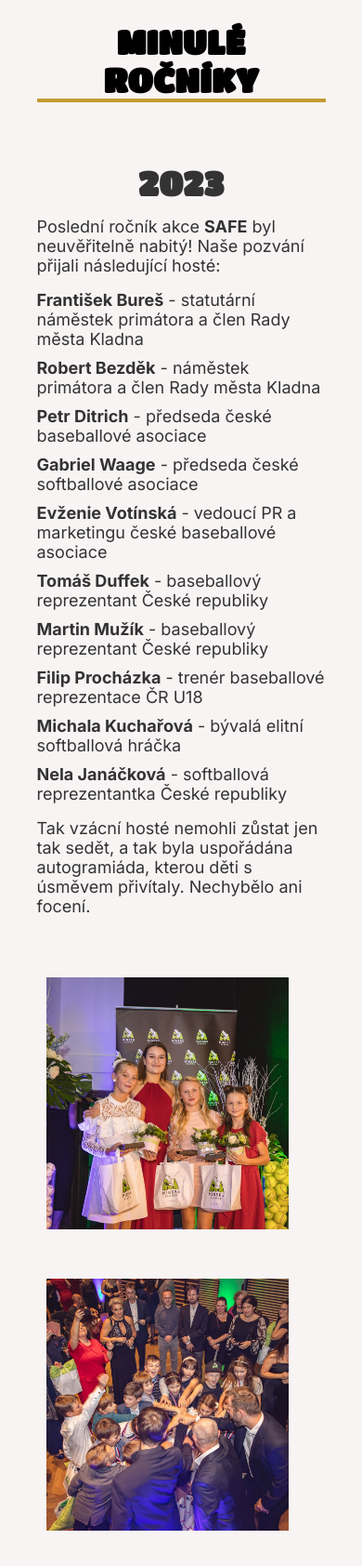
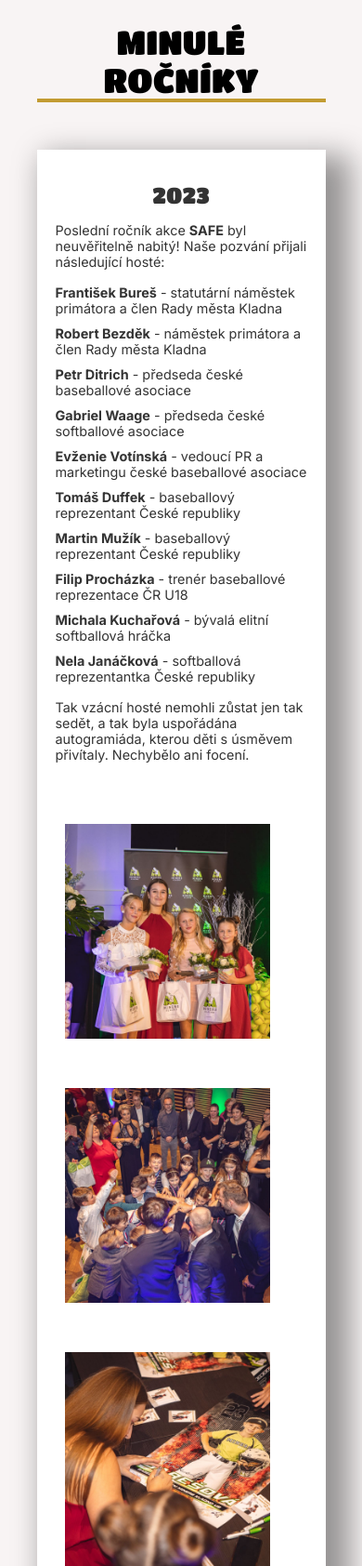
Before and after one commit to kuceraf06/SAFE, a PHP site: page /rocniky/ in a window 390 px wide. Shown: the part 96-1780 px from the top of the page at 93% size. Run offline with PHP 8.4, Linux system fonts and the light colour scheme; data comes from the database, SQL or seed files in the repository.

Commit message:
Add files via upload

```diff
--- a/css/responsivity.css
+++ b/css/responsivity.css
@@ -51,8 +51,24 @@
 
 @media (max-width: 1234px) {
     .navbar a,
-    .navbar p {
-    font-size: .9rem;
+    .navbar p, .programmeContent, .heading p, .pastEvents-content p, .pastEvents-content ul, .onePlayer p{
+        font-size: .9rem !important;
+    }
+
+    .heading h1, .partner-wrap h1  {
+        font-size: 36px !important;
+    }
+
+    .pastEvents-content h2 {
+        font-size: 24px !important;
+    }
+
+    .awaredHeading h2 {
+        font-size: 4rem;
+    }
+
+    .about-content h3, .onePlayer h3, .programmeLabel, .ticktes-end {
+        font-size: 1.1rem !important;
     }
 
     #logo {
--- a/css/style.css
+++ b/css/style.css
@@ -7,6 +7,10 @@
 
 p, h3, h4, a, ul, li, strong, label, input::placeholder, input, select, option, i, button, textarea::placeholder {
     font-family: "Inter", sans-serif;
+}
+
+h1, h2 {
+    font-weight: 400 !important;
 }
 
 html {
@@ -320,7 +324,7 @@ body {
 /*=======================================================================================FOOTER====================================================================================*/
 
 footer {
-    margin-top: 2rem;
+    margin-top: auto;
     font-family: "Inter", sans-serif !important;
     background-color: white;
 }
@@ -483,6 +487,7 @@ footer h4 {
 
 .main h1{
     font-size: 40px;
+    font-weight: 400 !important;
     margin-top: 50px;
 }
 
@@ -802,26 +807,39 @@ footer h4 {
     flex-wrap: wrap;
 }
 
+.event-main {
+    background-color: #fff;
+    box-shadow: 1rem 1rem 30px 10px rgba(0, 0, 0, .4);
+    padding: 20px;
+}
+
 .pastEvents-content {
     flex: 1;
 }
 
 .pastEvents-content h2, .pastEvents-content h1{
-    font-size: 36px;
     margin-bottom: 15px;
     color: #333;
     text-align: center;
 }
 
+.pastEvents-content h1 {
+    font-size: 36px;
+}
+
+.pastEvents-content h2 {
+    font-size: 30px;
+}
+
 .pastEvents-content ul {
     line-height: 2.5rem;
-    font-size: 18px;
+    font-size: 1rem;
     list-style: none;
     color: #333;
 }
 
 .pastEvents-content p {
-    font-size: 18px;
+    font-size: 1rem;
     margin: 1rem 0px;
     color: #333;
 }
@@ -930,6 +948,10 @@ footer h4 {
     margin-bottom: 100px;
 }
 
+.contact-container textarea {
+    font-family: "Inter", sans-serif;
+}
+
 .mobile-contact {
     margin-top: 0px;
 }
@@ -1076,7 +1098,6 @@ footer h4 {
     color: green;
     border-radius: 10px;
     justify-content: center;
-    font-weight: bold;
 }
 
 .alert-failed{
@@ -1087,7 +1108,6 @@ footer h4 {
     color: red;
     border-radius: 10px;
     justify-content: center;
-    font-weight: bold;
 }
 
 .alert-email{
@@ -1098,7 +1118,6 @@ footer h4 {
     color: red;
     border-radius: 10px;
     justify-content: center;
-    font-weight: bold;
 }
 
 .alert-phone{
@@ -1109,7 +1128,6 @@ footer h4 {
     color: red;
     border-radius: 10px;
     justify-content: center;
-    font-weight: bold;
 }
 
 .line {
@@ -1324,7 +1342,6 @@ option[value=""] {
     background-color: #fff;
     text-align: center;
     font-size: 20px;
-    font-weight: bold;
     padding: 50px;
     border-radius: 10px;
     margin-top: 100px;
--- a/rocniky/index.php
+++ b/rocniky/index.php
@@ -49,6 +49,7 @@
 
                 while ($row = $result->fetch_assoc()) {
                     $images = json_decode($row['images'], true);
+                    echo "<div class='event-main'>";
                     echo "<div class='pastEvents-content'>";
                     echo "<h2>{$row['title']}</h2>";
                     echo "<p>{$row['description']}</p>";
@@ -62,6 +63,7 @@
                             echo "<img src='$correctedPath' alt='Event Image'>";
                         }
                         echo "</center>";
+                        echo "</div>";
                         echo "</div>";
                     }
 
```
